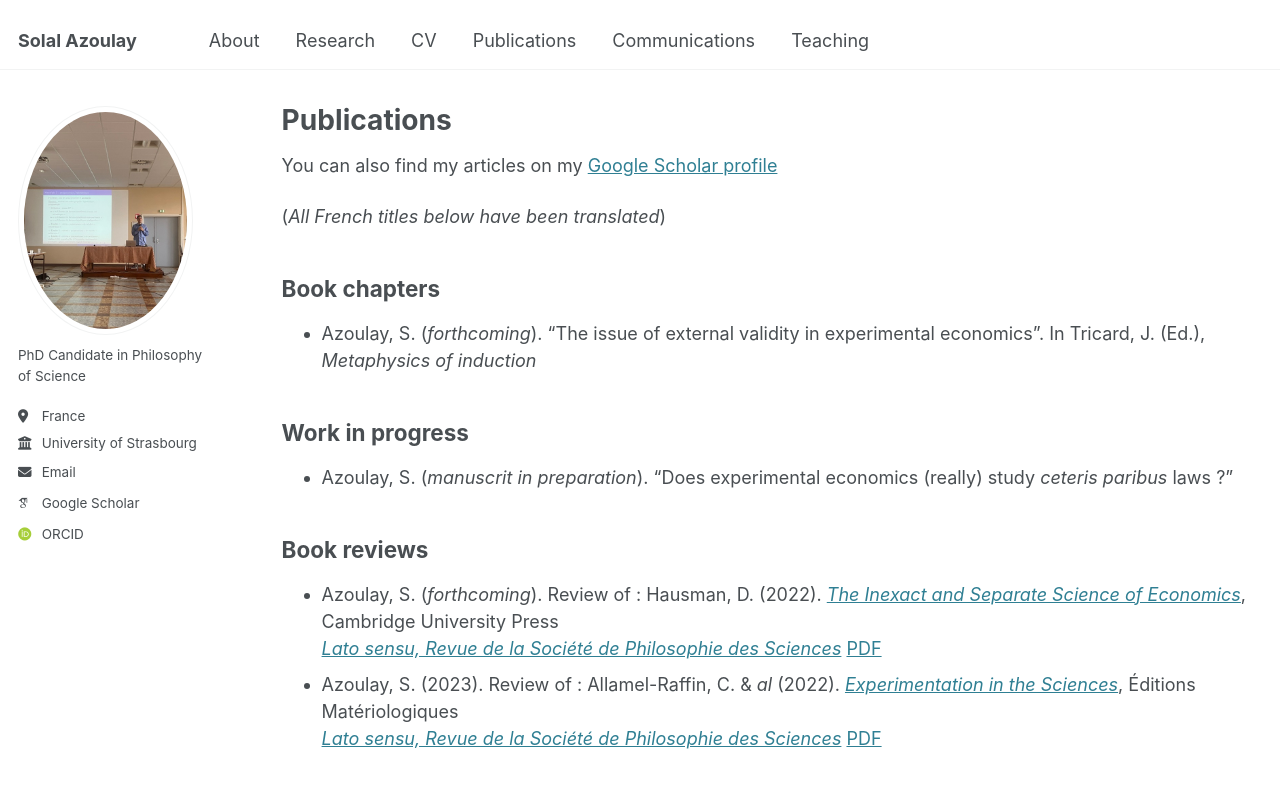
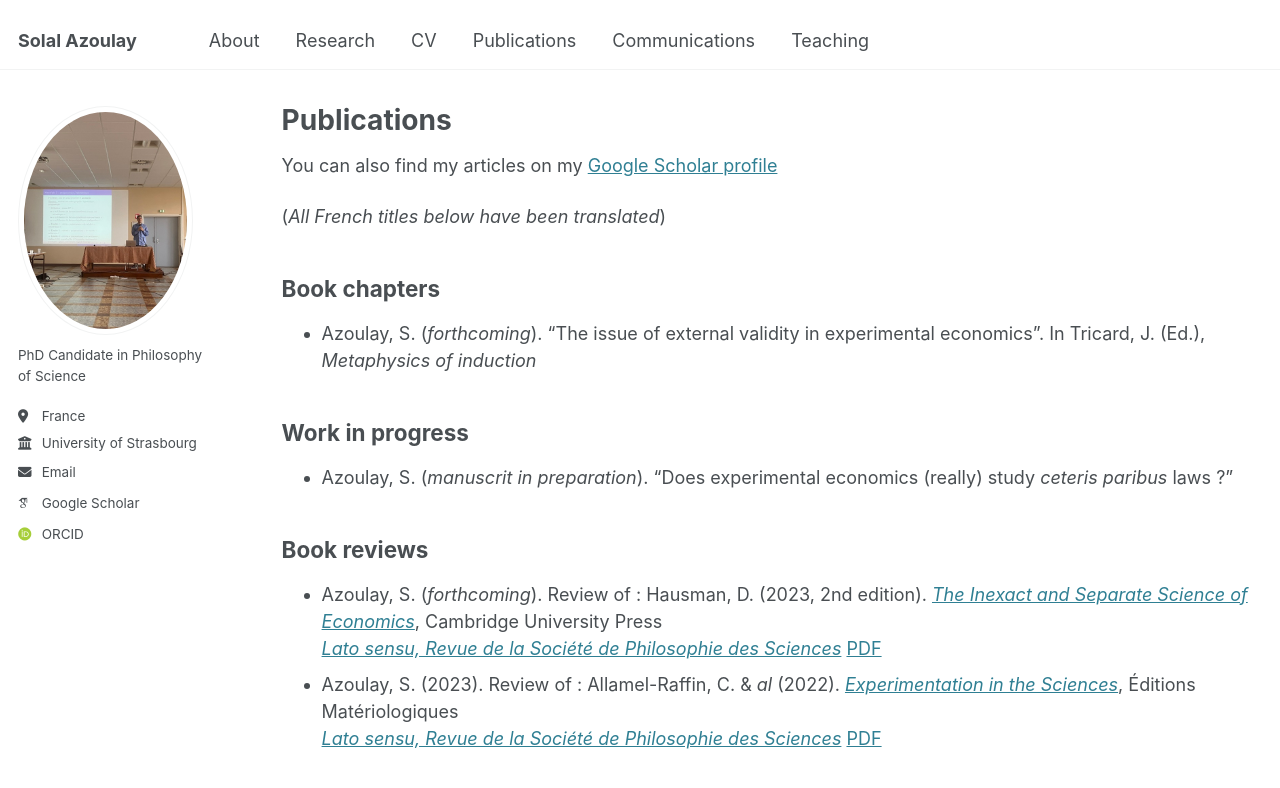
Before and after one commit to solal-azoulay/solal-azoulay.github.io, a Jekyll site: the page built from _pages/publications.md, in a window 1280 px wide and 1058 px high. Shown: the top 788 px of the window. Built offline with Jekyll 4.4.1, drawn with Linux system fonts in a browser that asks for light colours; some web fonts are replaced.

Commit message:
Update publications.md

```diff
--- a/_pages/publications.md
+++ b/_pages/publications.md
@@ -19,7 +19,7 @@ Work in progress
 
 Book reviews
 ------------
-- Azoulay, S. (*forthcoming*). Review of : Hausman, D. (2022). *[The Inexact and Separate Science of Economics](https://www.cambridge.org/core/books/inexact-and-separate-science-of-economics/D72C7ED18808BB691895934A9881740B)*, Cambridge University Press
+- Azoulay, S. (*forthcoming*). Review of : Hausman, D. (2023, 2nd edition). *[The Inexact and Separate Science of Economics](https://www.cambridge.org/core/books/inexact-and-separate-science-of-economics/3BBE919BA6454AF23525E5E9A37EEA86)*, Cambridge University Press
 *[Lato sensu, Revue de la Société de Philosophie des Sciences](https://ojs.uclouvain.be/index.php/latosensu)* [PDF](https://ojs.uclouvain.be/index.php/latosensu)
 - Azoulay, S. (2023). Review of : Allamel-Raffin, C. & *al* (2022). *[Experimentation in the Sciences](https://link.springer.com/book/10.1007/978-3-031-58505-0)*, Éditions Matériologiques
 *[Lato sensu, Revue de la Société de Philosophie des Sciences](https://ojs.uclouvain.be/index.php/latosensu)* [PDF](https://ojs.uclouvain.be/index.php/latosensu/article/view/74323/71263)
```
